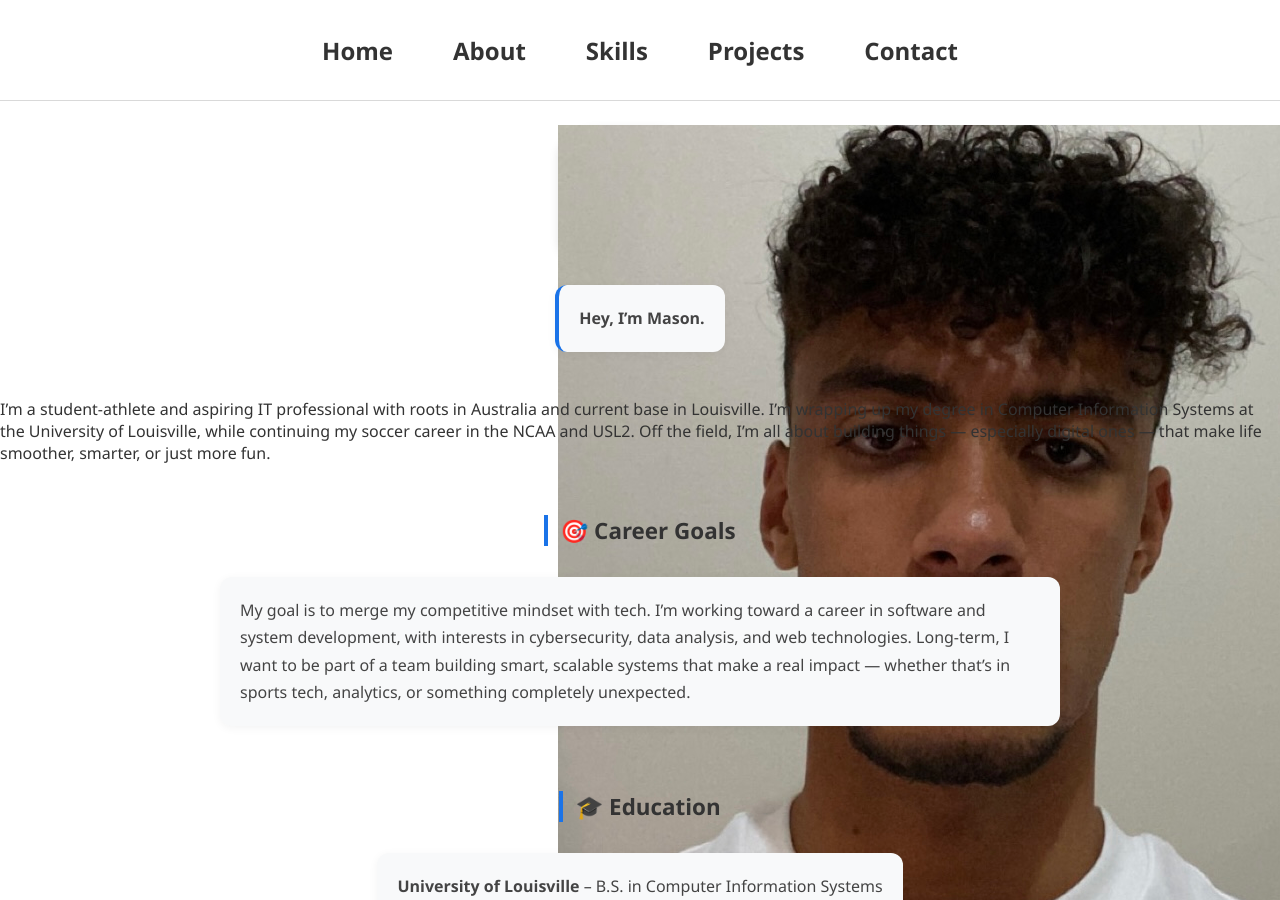
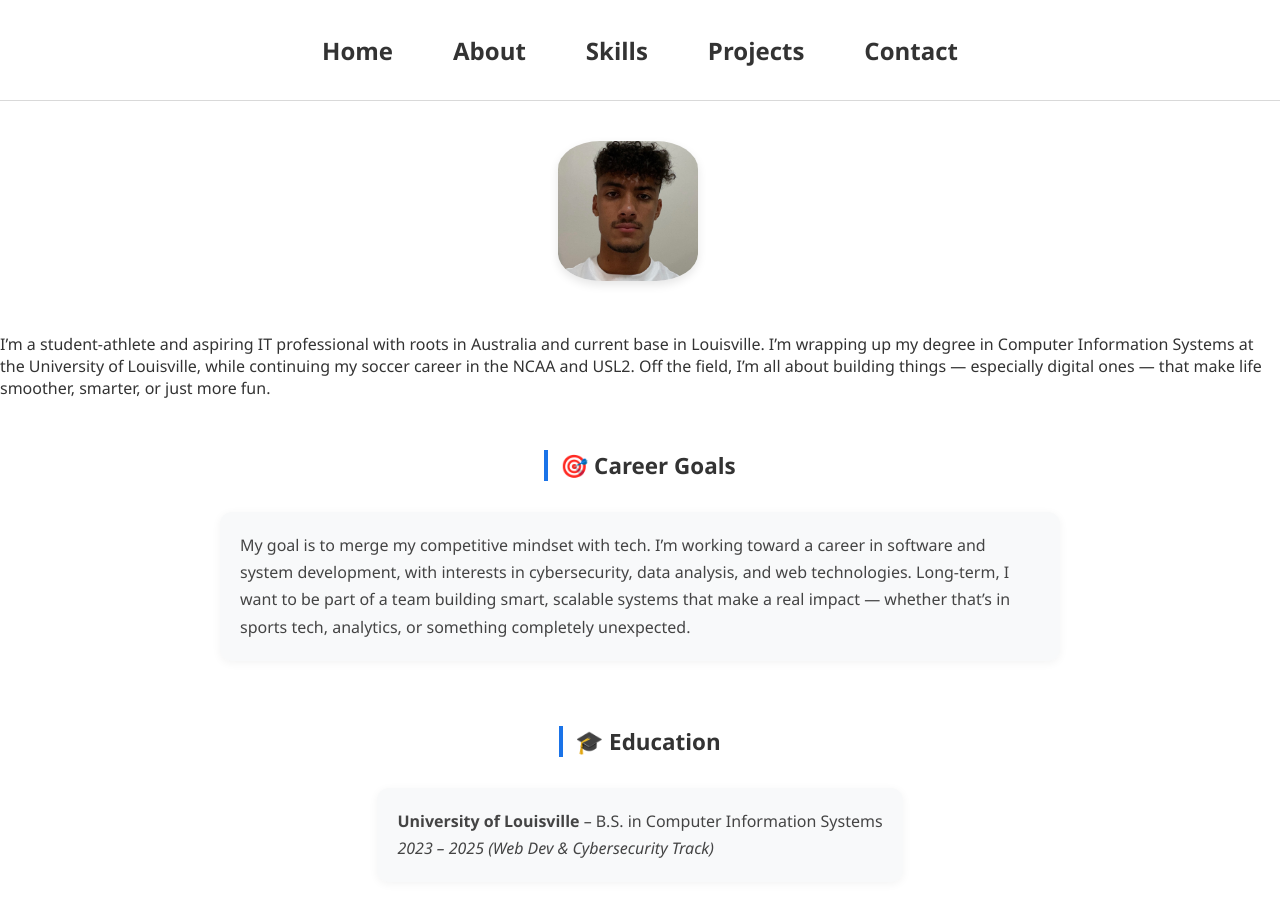
Before and after one commit to masontatafu/masontatafu.github.io, a Jekyll site: the page built from about.md, in a window 1280 px wide and 900 px high. Built offline with Jekyll 4.4.1, drawn with Linux system fonts in a browser that asks for light colours.

Commit message:
Update about.md

```diff
--- a/about.md
+++ b/about.md
@@ -3,13 +3,10 @@ title: "About Me"
 layout: default
 ---
 
-![Mason Tatafu](/assets/images/IMG_5131.jpg)
-{:.intro-pic}
+![Mason Tatafu](/assets/images/IMG_5131.jpg){:.intro-pic}
 
-{:.intro-block}
-## Hey, I’m Mason.
-{:.about-header}
 
+{: .intro-wrapper}
 I'm a student-athlete and aspiring IT professional with roots in Australia and current base in Louisville. I’m wrapping up my degree in Computer Information Systems at the University of Louisville, while continuing my soccer career in the NCAA and USL2. Off the field, I'm all about building things — especially digital ones — that make life smoother, smarter, or just more fun.
 
 
```
